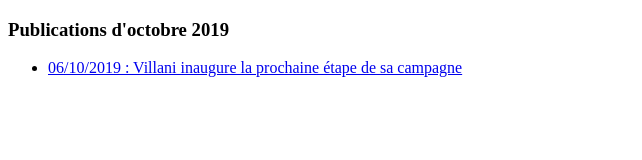
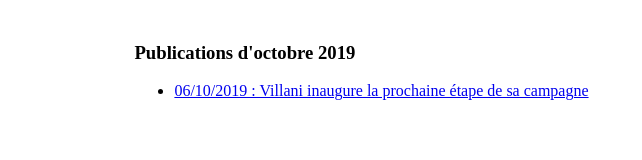
Before and after one commit to ouvaledemon/ouvaledemon, a plain HTML site: page 2019/Octobre/index.html in a window 1280 px wide. Shown: the whole page, without its empty margins (0-642 px from the left). Drawn offline with Linux system fonts and the light colour scheme.

Commit message:
Update index.html

```diff
--- a/2019/Octobre/index.html
+++ b/2019/Octobre/index.html
@@ -3,11 +3,22 @@
 <head>
 	<title>Octobre 2019</title>
 	<meta charset="utf-8"/>
+<style>
+#wrap {
+	width: 80%;
+	margin: auto;
+	background: #fff;
+	overflow: hidden;
+	padding: 15px;
+}
+</style>
 </head>
 <body>
+<div id="wrap">
 	<h3>Publications d'octobre 2019</h3>
 	<ul>
 		<li><a href="doc1.pdf">06/10/2019 : Villani inaugure la prochaine étape de sa campagne</a></li>
 	</ul>
+</div>
 </body>
 </html>
```
